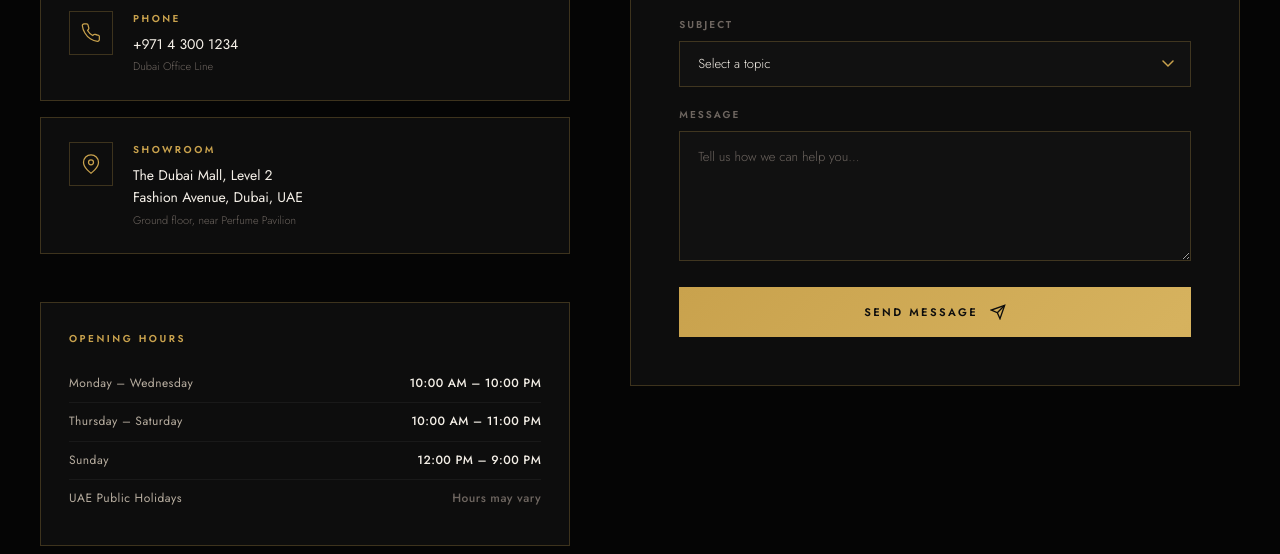
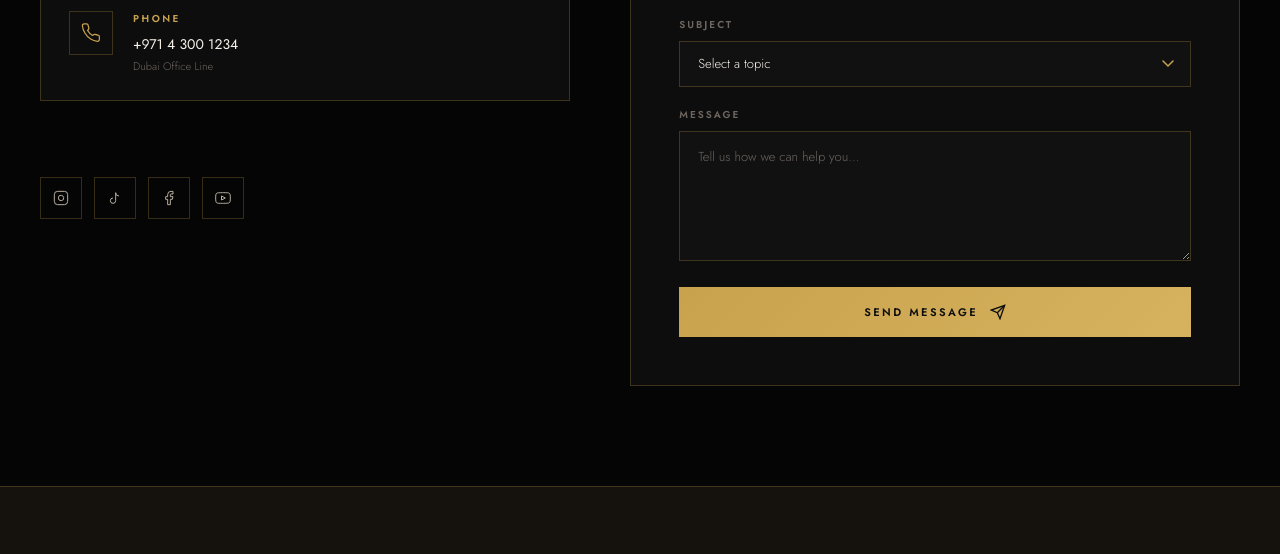
Before and after one commit to thameem89/amora, a plain HTML site: page contact.html in a window 1280 px wide. Shown: the part 873-1427 px from the top of the page. Drawn offline with nearby package versions, Linux system fonts and the light colour scheme.

Commit message:
Remove Showroom and Opening Hours sections from contact page

```diff
--- a/contact.html
+++ b/contact.html
@@ -748,42 +748,11 @@
                 </div>
               </div>
 
-              <!-- Location -->
-              <div class="contact-card">
-                <div class="contact-card-icon" aria-hidden="true">
-                  <svg viewBox="0 0 24 24"><path d="M21 10c0 7-9 13-9 13s-9-6-9-13a9 9 0 0 1 18 0z"/><circle cx="12" cy="10" r="3"/></svg>
-                </div>
-                <div class="contact-card-body">
-                  <div class="contact-card-label">Showroom</div>
-                  <div class="contact-card-value">
-                    The Dubai Mall, Level 2<br>Fashion Avenue, Dubai, UAE
-                  </div>
-                  <div class="contact-card-sub">Ground floor, near Perfume Pavilion</div>
-                </div>
-              </div>
+
 
             </div><!-- /contact-cards -->
 
-            <!-- Opening Hours -->
-            <div class="contact-hours" role="region" aria-label="Opening hours">
-              <div class="contact-hours-title">Opening Hours</div>
-              <div class="hours-row">
-                <span class="hours-day">Monday – Wednesday</span>
-                <span class="hours-time">10:00 AM – 10:00 PM</span>
-              </div>
-              <div class="hours-row">
-                <span class="hours-day">Thursday – Saturday</span>
-                <span class="hours-time">10:00 AM – 11:00 PM</span>
-              </div>
-              <div class="hours-row">
-                <span class="hours-day">Sunday</span>
-                <span class="hours-time">12:00 PM – 9:00 PM</span>
-              </div>
-              <div class="hours-row">
-                <span class="hours-day">UAE Public Holidays</span>
-                <span class="hours-time closed">Hours may vary</span>
-              </div>
-            </div>
+
 
             <!-- Social Links -->
             <div class="contact-social" aria-label="Follow us on social media">
```
